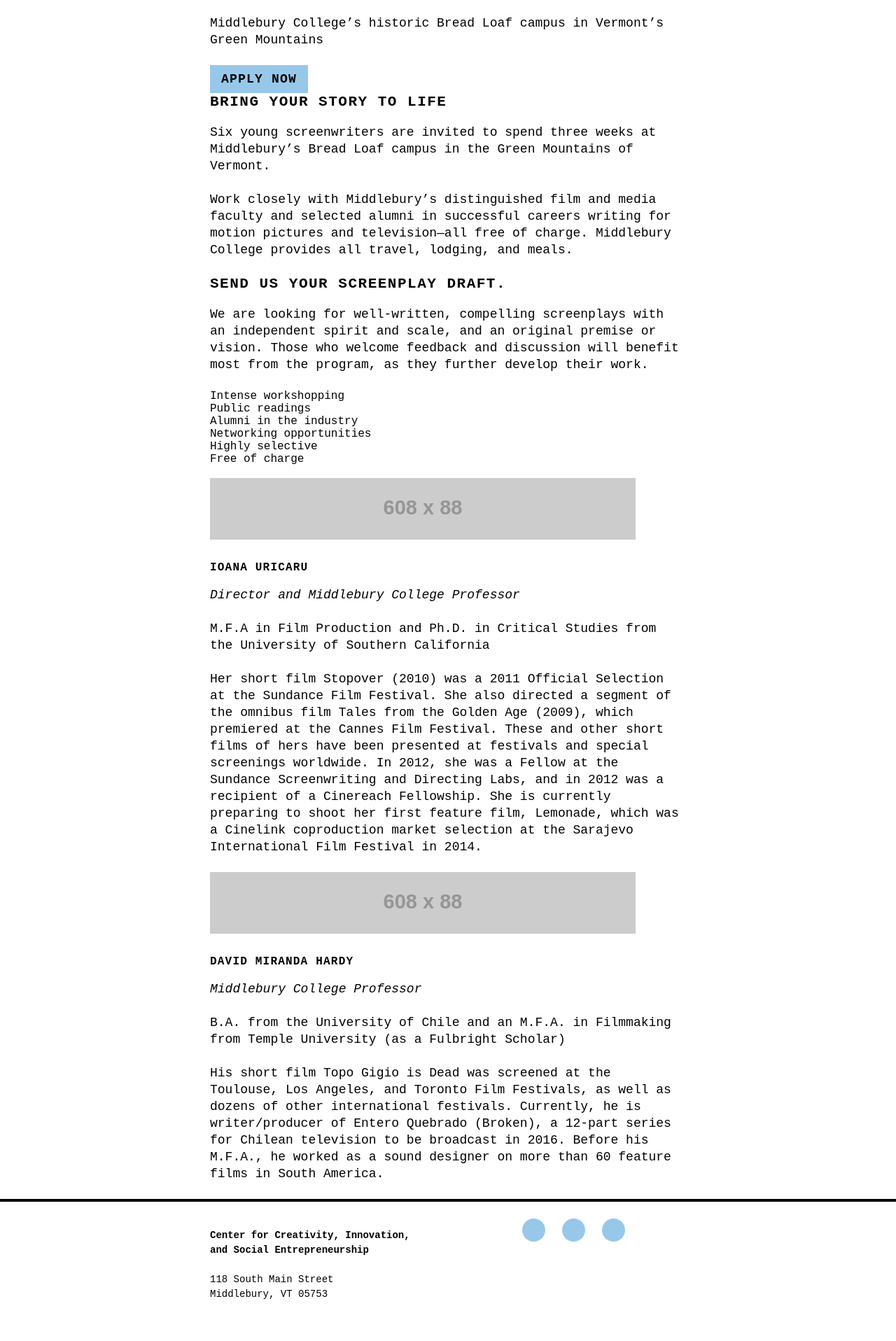
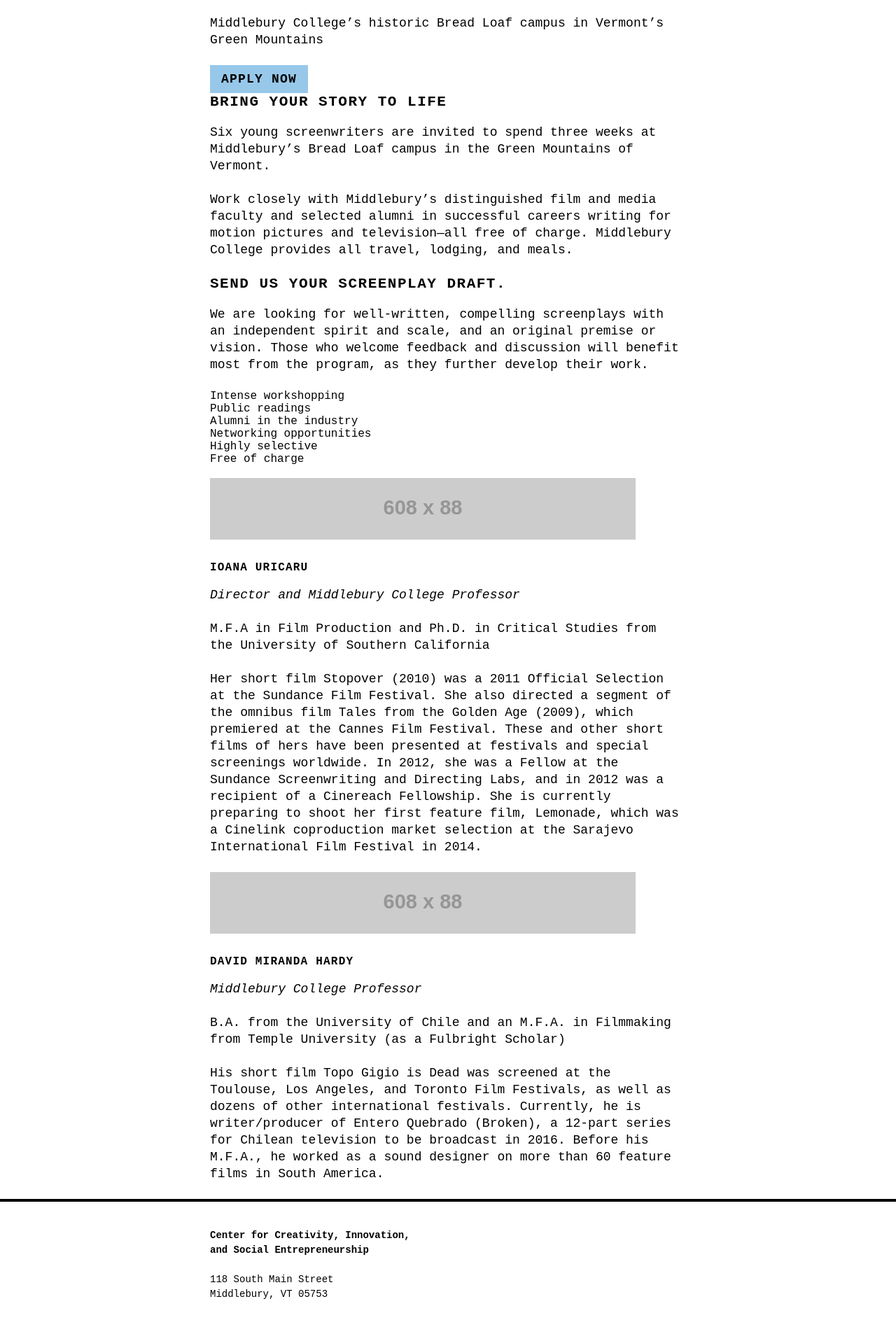
Before and after one commit to middlebury/middlebury-script-lab, a Jekyll site: the page built from index.md, in a window 1280 px wide. Shown: the part 735-2651 px from the top of the page at 70% size. Built offline with Jekyll 4.4.1, drawn with Linux system fonts in a browser that asks for light colours.

Commit message:
remove social icons

```diff
--- a/_includes/footer.html
+++ b/_includes/footer.html
@@ -11,18 +11,6 @@
         </p>
       </div>
 
-      <div class="footer-social">
-        <ul class="social">
-          {% for item in site.data.social %}
-            <li>
-              <a href="{{item.url}}">
-                <img src="/img/{{item.image}}" alt="{{item.title}}">
-              </a>
-            </li>
-          {% endfor %}
-        </ul>
-      </div>
-
     </div>
   </div>
 </footer>
```
